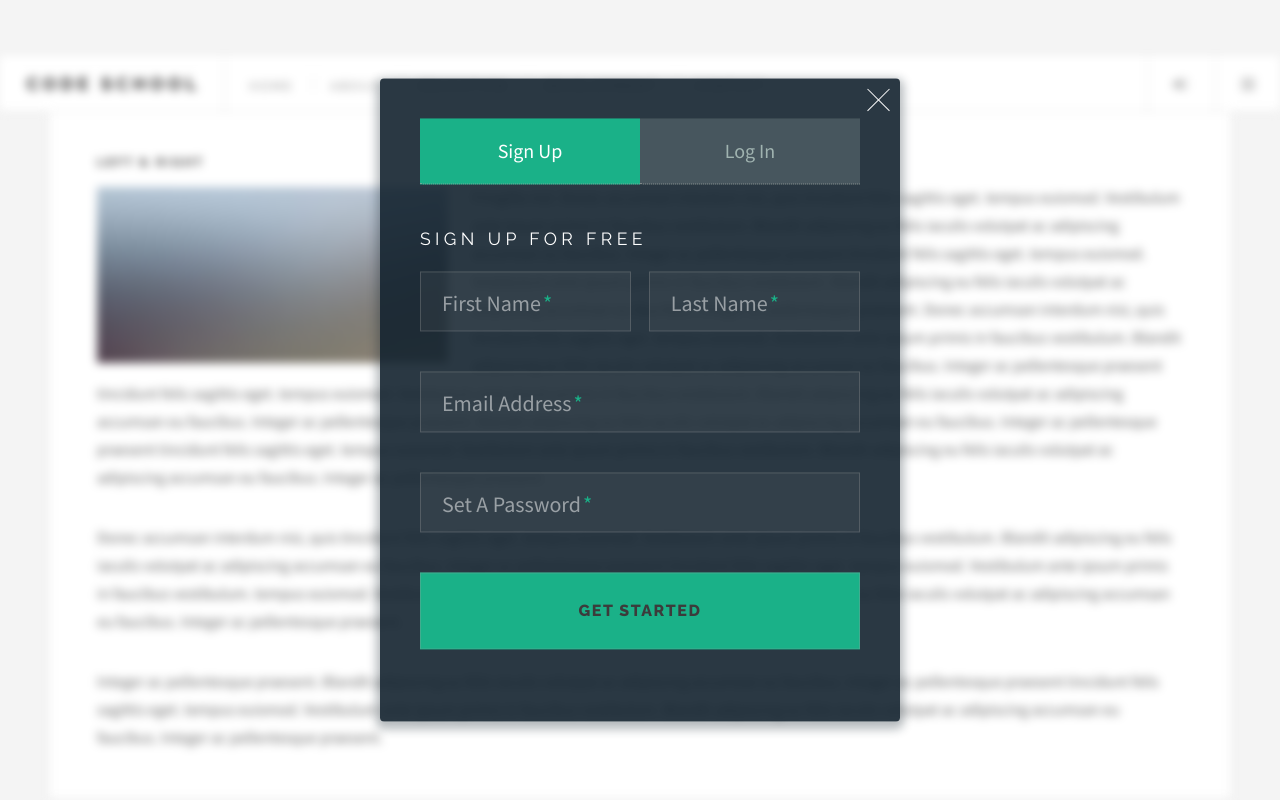
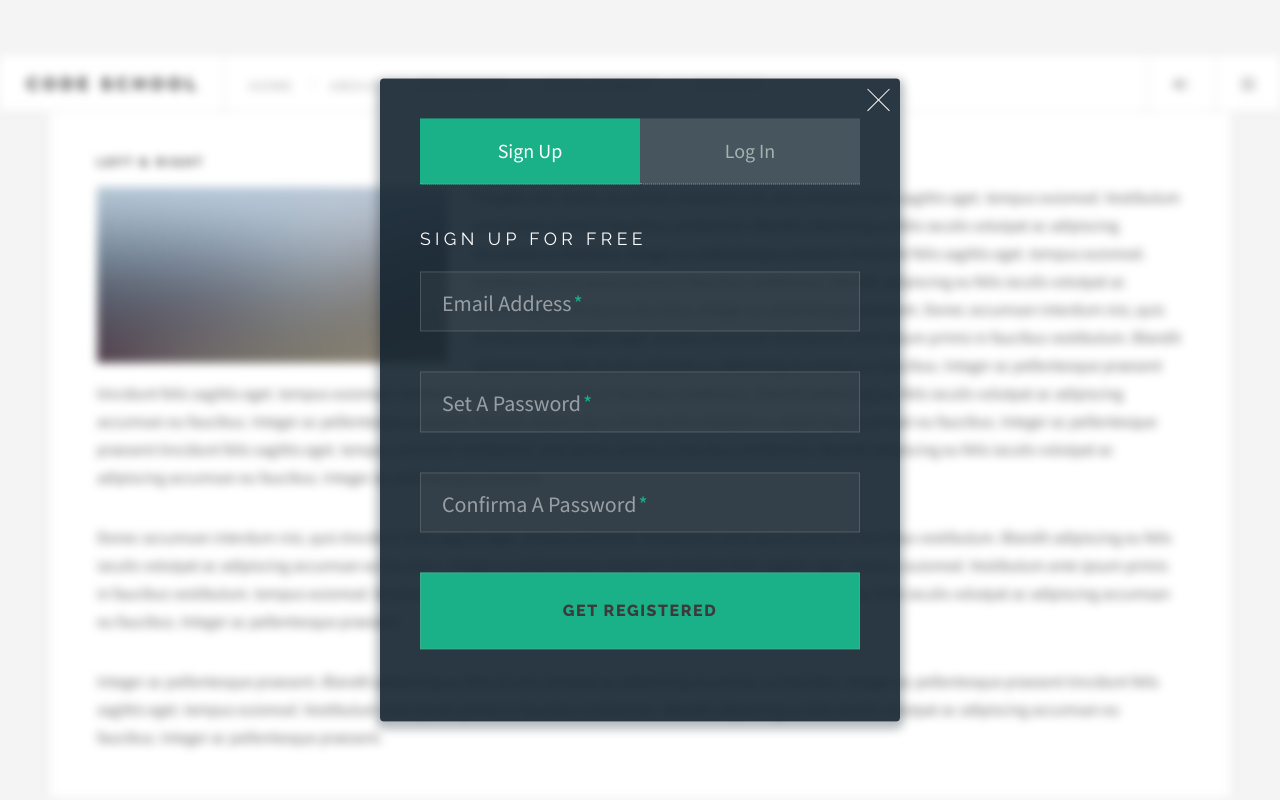
Before and after one commit to pauldevcode/qwer2, a plain HTML site: page index.html in a window 1280 px wide. Both pictures are taken after a click on the link "Login". Shown: the top 800 px of the page. Drawn offline with Linux system fonts and the light colour scheme.

Commit message:
Add files via upload
Change index

```diff
--- a/index.html
+++ b/index.html
@@ -227,37 +227,28 @@
 
           <form action="/" method="post">
 
-          <div class="top-row">
-            <div class="field-wrap">
-              <label>
-                First Name<span class="req">*</span>
-              </label>
-              <input type="text" required autocomplete="off" />
-            </div>
-
-            <div class="field-wrap">
-              <label>
-                Last Name<span class="req">*</span>
-              </label>
-              <input type="text"required autocomplete="off"/>
-            </div>
-          </div>
-
           <div class="field-wrap">
             <label>
               Email Address<span class="req">*</span>
             </label>
-            <input type="email"required autocomplete="off"/>
+            <input id="register_login" type="email"required autocomplete="off"/>
           </div>
 
           <div class="field-wrap">
             <label>
               Set A Password<span class="req">*</span>
             </label>
-            <input type="password"required autocomplete="off"/>
+            <input id="register_password" type="password"required autocomplete="off"/>
           </div>
 
-          <button type="submit" class="form-button button-block"/>Get Started</button>
+           <div class="field-wrap">
+            <label>
+              Confirma A Password<span class="req">*</span>
+            </label>
+            <input id="register_confirmation" type="password"required autocomplete="off"/>
+          </div>
+
+          <button id="register" type="submit" class="form-button button-block"/>Get Registered</button>
 
           </form>
 
@@ -272,19 +263,19 @@
             <label>
               Email Address<span class="req">*</span>
             </label>
-            <input type="email"required autocomplete="off"/>
+            <input id="auth_login" type="email"required autocomplete="off"/>
           </div>
 
           <div class="field-wrap">
             <label>
               Password<span class="req">*</span>
             </label>
-            <input type="password"required autocomplete="off"/>
+            <input id="auth_password" type="password"required autocomplete="off"/>
           </div>
 
-          <p class="forgot"><a href="#">Forgot Password?</a></p>
+         <!--  <p class="forgot"><a href="#">Forgot Password?</a></p> -->
 
-          <button class="form-button button-block"/>Log In</button>
+          <button id="auth" class="form-button button-block"/>Log In</button>
 
           </form>
 
```
